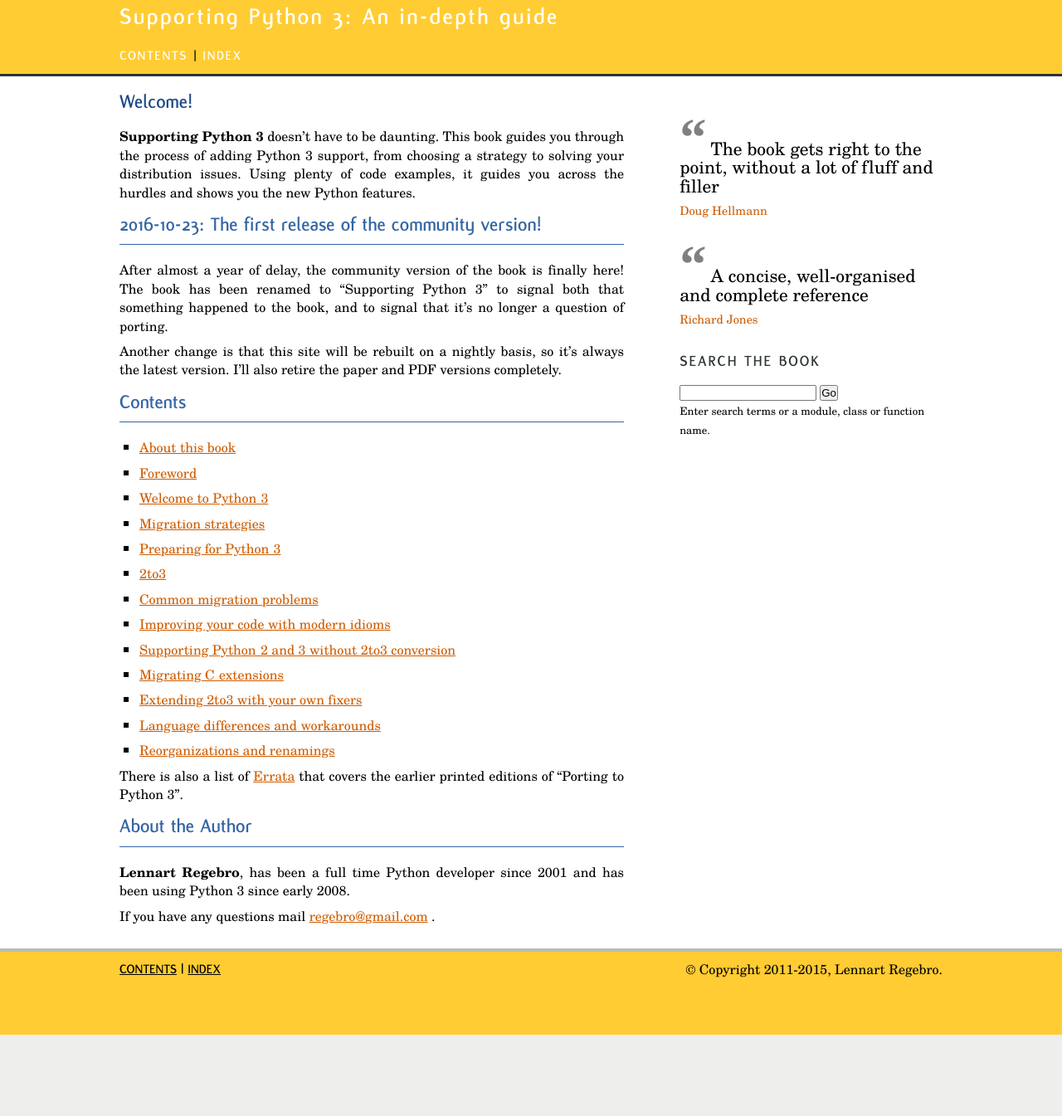
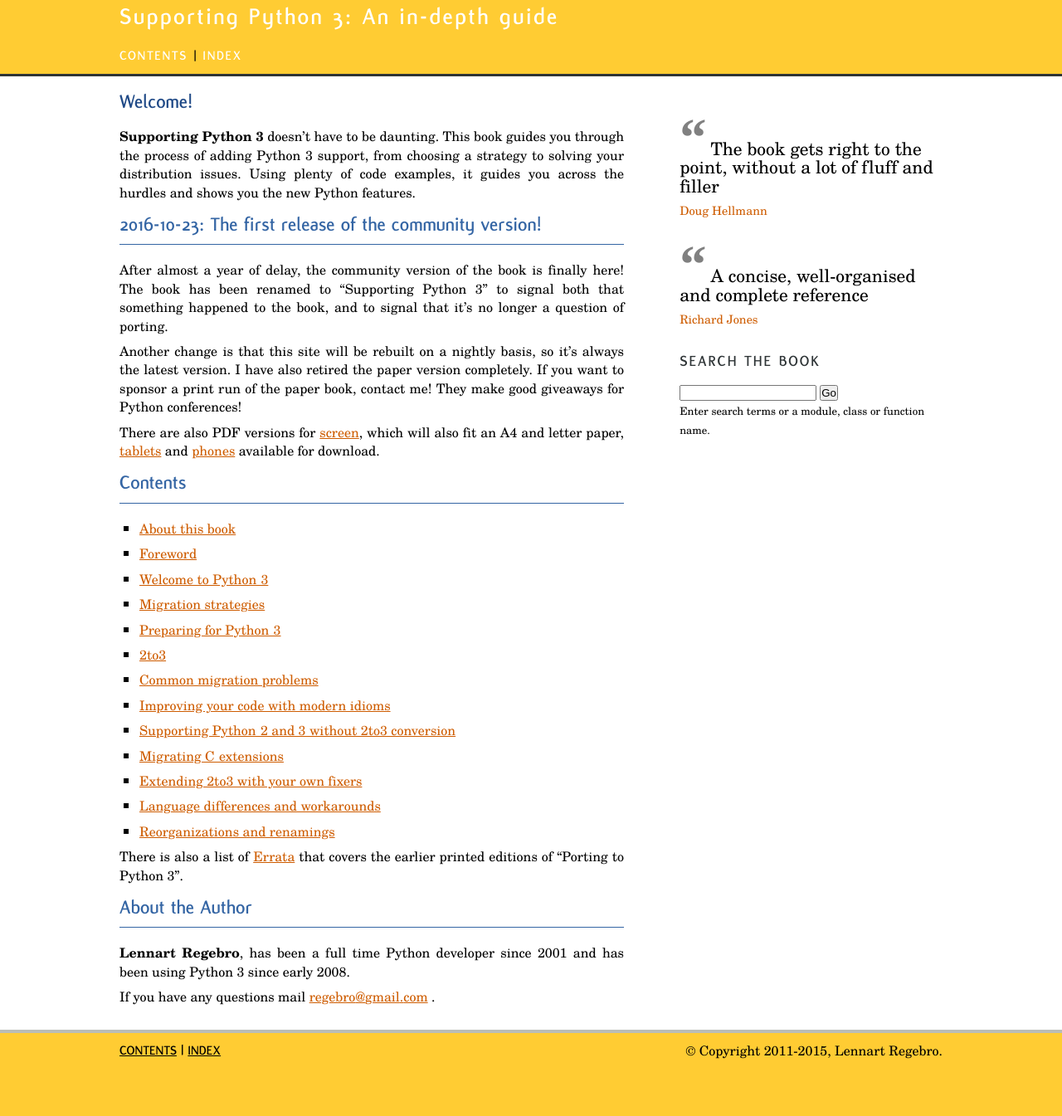
Before and after one commit to regebro/supporting-python-3, a Sphinx documentation site: the page built from source/index.rst, in a window 1280 px wide. Shown: the whole page at 83% size. Built offline with Sphinx 7.4.7, drawn with Linux system fonts in a browser that asks for light colours; before the commit the page ends 1247 px from its top, so only the background shows below that.

Commit message:
Added info on the PDFs

```diff
--- a/source/index.rst
+++ b/source/index.rst
@@ -15,9 +15,12 @@
 of porting.
 
 Another change is that this site will be rebuilt on a nightly basis, so it's
-always the latest version. I'll also retire the paper and PDF versions
-completely.
+always the latest version. I have also retired the paper version completely.
+If you want to sponsor a print run of the paper book, contact me! They make
+good giveaways for Python conferences!
 
+There are also PDF versions for screen_, which will also fit an A4 and letter
+paper, tablets_ and phones_ available for download.
 
 Contents
 --------
@@ -49,3 +52,7 @@
 been using Python 3 since early 2008.
 
 If you have any questions mail regebro@gmail.com .
+
+.. _screen: http://python3porting.com/pdfs/SupportingPython3-screen-1.0-latest.pdf
+.. _phones: http://python3porting.com/pdfs/SupportingPython3-phone-1.0-latest.pdf
+.. _tablets: http://python3porting.com/pdfs/SupportingPython3-tablet-1.0-latest.pdf
```
